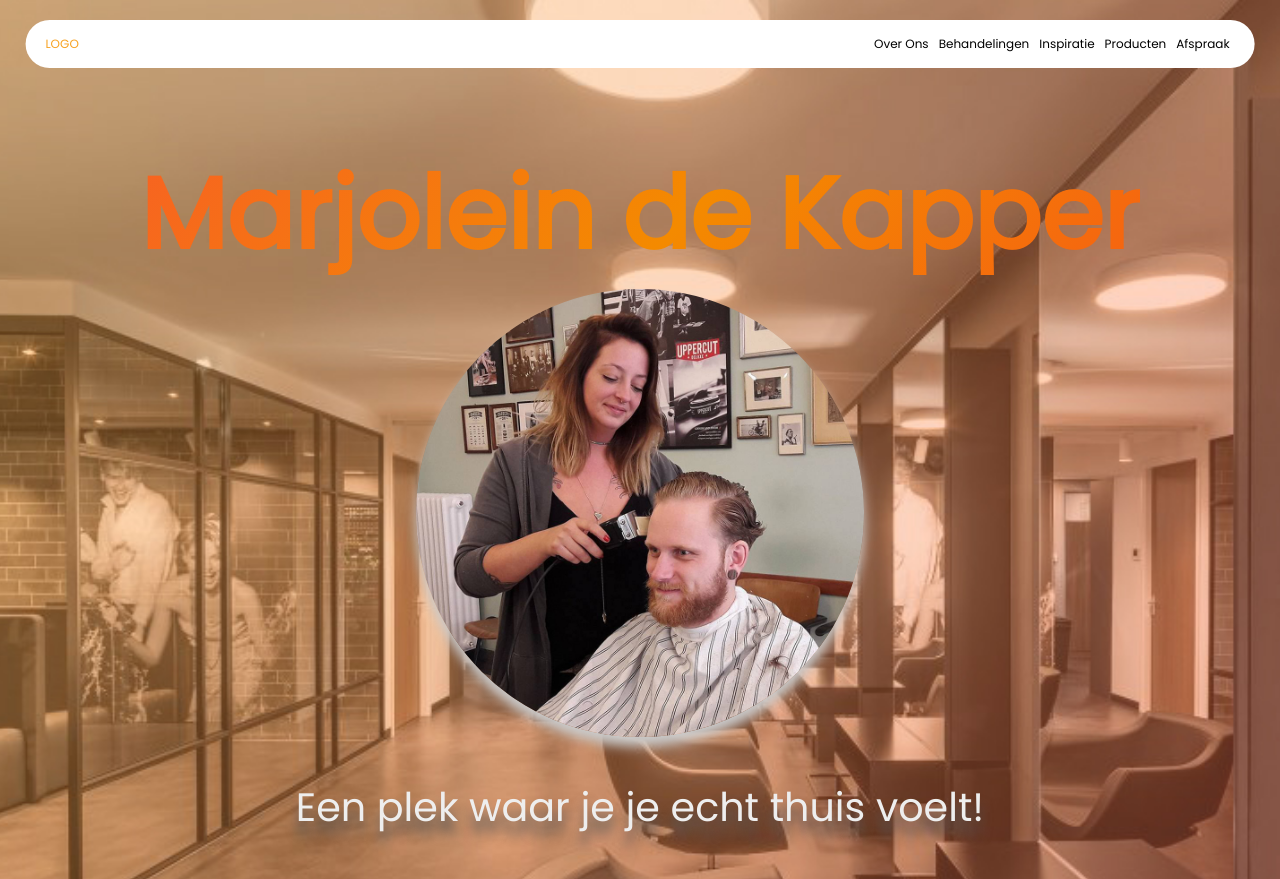
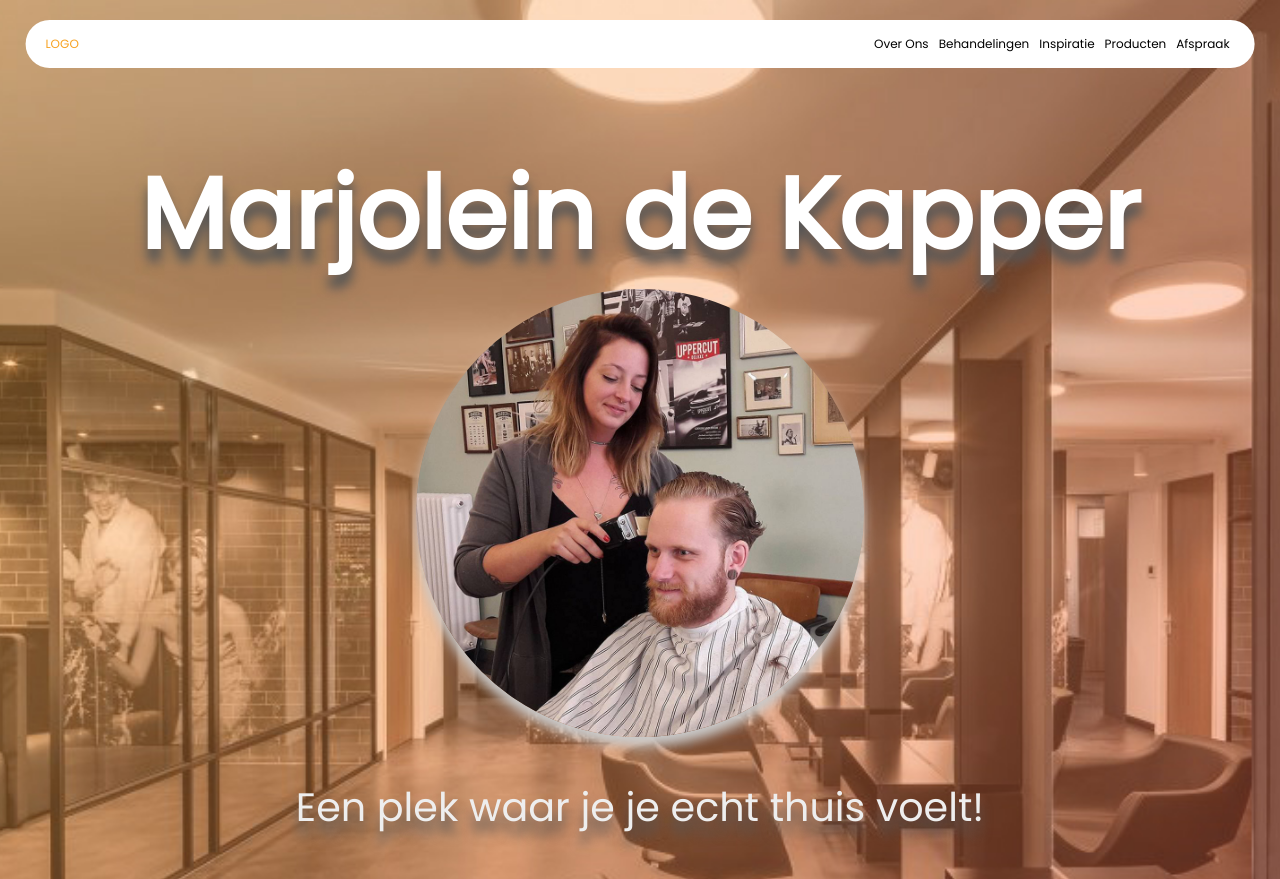
Before and after one commit to Jan-de-Kapper/JandeKapper, a plain HTML site: page Jan de Kapper landing page/index.html in a window 1280 px wide. Shown: the top 879 px of the page. Drawn offline with nearby package versions, Linux system fonts and the light colour scheme.

Commit message:
Style changes

```diff
--- a/Jan de Kapper landing page/style.css
+++ b/Jan de Kapper landing page/style.css
@@ -95,28 +95,18 @@ header .fa-times{
   align-items: center;
   flex-flow: column;
   justify-content: center;
-  padding-bottom: 8rem;
+  padding-bottom: 6rem;
   padding-top: 14rem;
   text-align: center;
 }
 .animate-hero{
   text-transform: none;
-  background-image: linear-gradient(
-    -225deg,
-    #f76222 0%,
-    #f48a00 29%,
-    #f64b1b 67%,
-    #FF5D5D 100%
-  );
   background-size: auto auto;
   background-clip: border-box;
   background-size: 200% auto;
   color: #fff;
+  text-shadow: 0 1.3rem 1.2rem #555555;
   background-clip: text;
-  -webkit-background-clip: text;
-  -webkit-text-fill-color: transparent;
-  animation: textclip 2s linear infinite;
-  display: inline-block;
     font-size: 100px;
 }
 .home .filler p{
@@ -153,12 +143,13 @@ header .fa-times{
   position: relative;
   display: flex;
   justify-content: space-between;
+  width: 95%;  /* Set the width of the div */
+  margin: 33px;  /* Center the div horizontally */
 
 }
 .container .card{
   position: relative;
   cursor: pointer;
-  padding-left: 25.5rem;
   margin-bottom: 3rem;
 }
 
@@ -363,7 +354,6 @@ header .fa-times{
   }
   .container{
     flex-direction: column;
-    padding-right: 30%;
   }
   .footer p{
     font-size: 10px;
```
